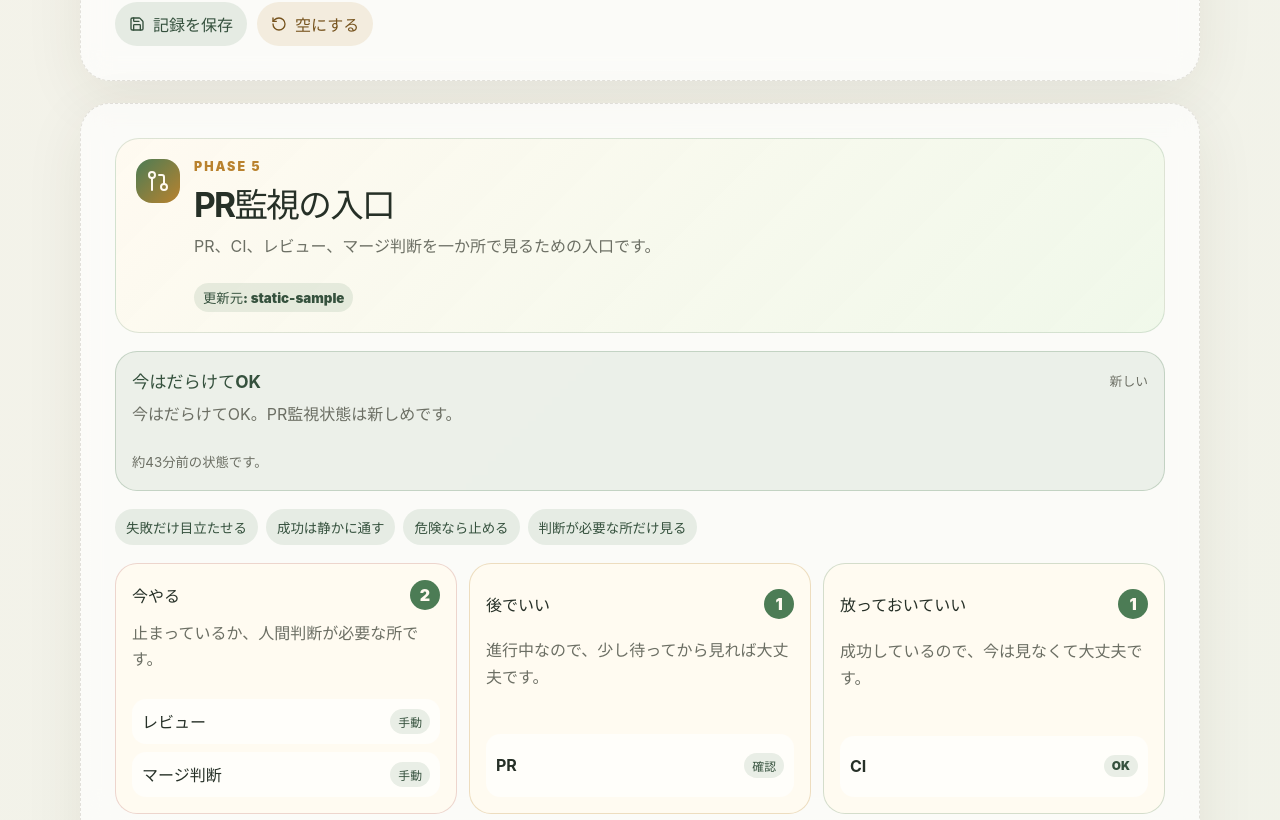
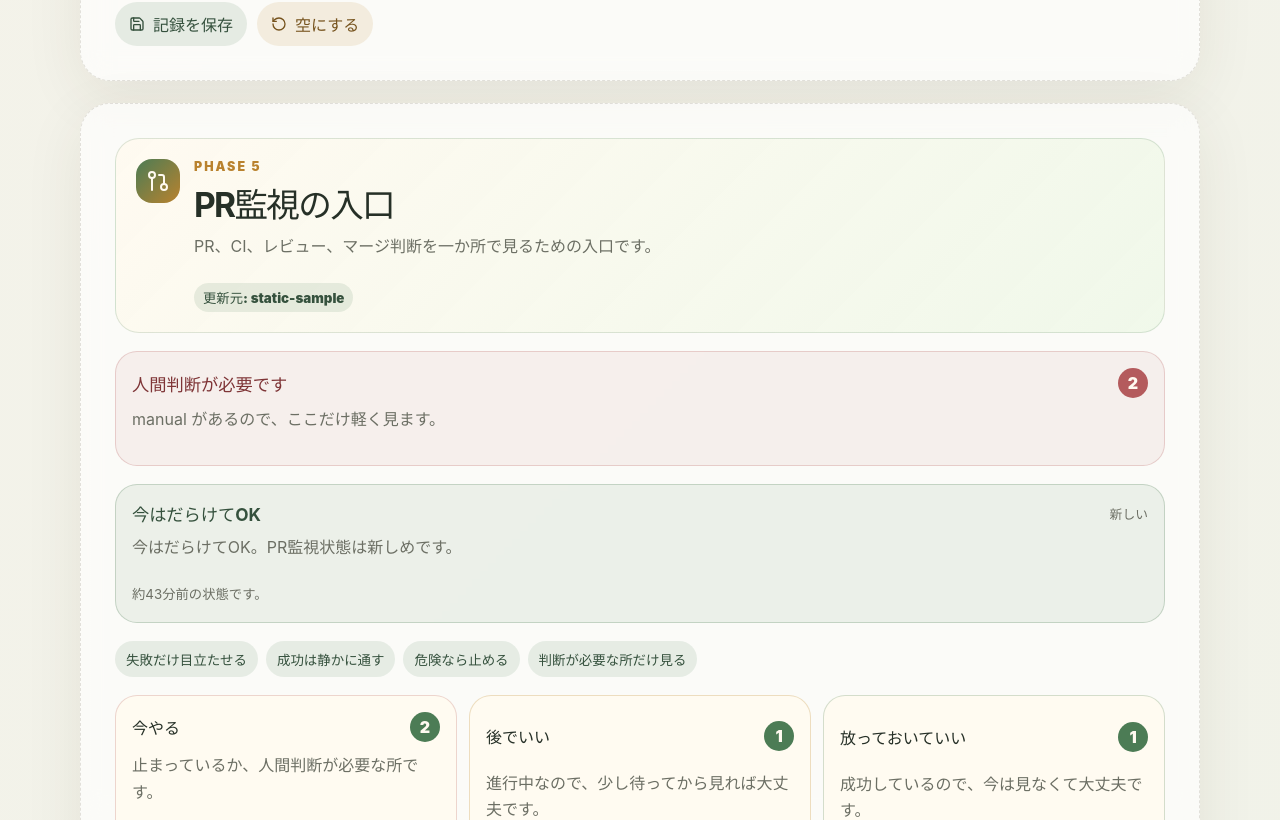
Before and after one commit to sunpotflower4460-cpu/darake-dev-app-AI, a React (Vite) app: page / in a window 1280 px wide. Shown: the part 11180-12000 px from the top of the page. Built offline with nearby package versions, Linux system fonts and the light colour scheme.

Commit message:
Phase 5.7: Review alert card
Add review alert card.

```diff
--- a/src/components/ReviewWatchPanel.tsx
+++ b/src/components/ReviewWatchPanel.tsx
@@ -3,6 +3,7 @@ import { Activity, ExternalLink, GitPullRequest, ShieldCheck } from 'lucide-reac
 import { reviewUpdateSteps, reviewWatchPrinciples } from '../data/reviewWatch';
 import type { WatchItem } from '../data/reviewWatch';
 import { loadReviewWatchState, type ReviewFreshness } from '../services/reviewWatchService';
+import { buildReviewAlert } from '../utils/reviewAlert';
 import { buildReviewLaneGroups } from '../utils/reviewLanes';
 
 const statusLabel = {
@@ -19,6 +20,7 @@ export function ReviewWatchPanel() {
   const [source, setSource] = useState('loading');
   const [freshness, setFreshness] = useState<ReviewFreshness | null>(null);
   const laneGroups = useMemo(() => buildReviewLaneGroups(items), [items]);
+  const alert = useMemo(() => buildReviewAlert(items), [items]);
 
   useEffect(() => {
     let active = true;
@@ -47,6 +49,16 @@ export function ReviewWatchPanel() {
           <small>更新元: {source}</small>
         </div>
       </div>
+
+      {alert.show && (
+        <div className="reviewAlertBox">
+          <div>
+            <strong>{alert.title}</strong>
+            <span>{alert.count}</span>
+          </div>
+          <p>{alert.message}</p>
+        </div>
+      )}
 
       {freshness && (
         <div className={`reviewFreshnessBox reviewFreshness-${freshness.level}`}>
--- a/src/reviewWatch.css
+++ b/src/reviewWatch.css
@@ -35,7 +35,8 @@
 .reviewFreshnessBox p,
 .reviewFreshnessBox small,
 .reviewLane p,
-.reviewLaneItems small {
+.reviewLaneItems small,
+.reviewAlertBox p {
   color: var(--muted);
   line-height: 1.65;
 }
@@ -47,6 +48,38 @@
   border-radius: 999px;
   color: #35513d;
   background: rgba(76, 124, 85, 0.12);
+  font-weight: 900;
+}
+
+.reviewAlertBox {
+  display: grid;
+  gap: 8px;
+  padding: 16px;
+  border: 1px solid rgba(180, 91, 93, 0.24);
+  border-radius: 22px;
+  background: rgba(180, 91, 93, 0.08);
+}
+
+.reviewAlertBox > div {
+  display: flex;
+  justify-content: space-between;
+  gap: 12px;
+  align-items: center;
+}
+
+.reviewAlertBox strong {
+  color: #7e3436;
+  font-size: 1.08rem;
+}
+
+.reviewAlertBox span {
+  display: inline-grid;
+  place-items: center;
+  min-width: 30px;
+  height: 30px;
+  border-radius: 999px;
+  color: #fffaf0;
+  background: #b45b5d;
   font-weight: 900;
 }
 
@@ -299,7 +332,8 @@
   }
 
   .reviewUpdateHead,
-  .reviewFreshnessBox > div {
+  .reviewFreshnessBox > div,
+  .reviewAlertBox > div {
     align-items: flex-start;
     flex-direction: column;
   }
--- /dev/null
+++ b/src/utils/reviewAlert.ts
@@ -0,0 +1,38 @@
+import type { WatchItem } from '../data/reviewWatch';
+
+export type ReviewAlert = {
+  show: boolean;
+  title: string;
+  message: string;
+  count: number;
+};
+
+export function buildReviewAlert(items: WatchItem[]): ReviewAlert {
+  const importantItems = items.filter((item) => item.status === 'manual' || item.status === 'blocked');
+  const blockedCount = importantItems.filter((item) => item.status === 'blocked').length;
+
+  if (importantItems.length === 0) {
+    return {
+      show: false,
+      title: '今見るものはありません',
+      message: '大事な確認はなさそうです。',
+      count: 0,
+    };
+  }
+
+  if (blockedCount > 0) {
+    return {
+      show: true,
+      title: '止まっている確認があります',
+      message: 'blocked があるので、ここだけ見ると安心です。',
+      count: importantItems.length,
+    };
+  }
+
+  return {
+    show: true,
+    title: '人間判断が必要です',
+    message: 'manual があるので、ここだけ軽く見ます。',
+    count: importantItems.length,
+  };
+}
```
